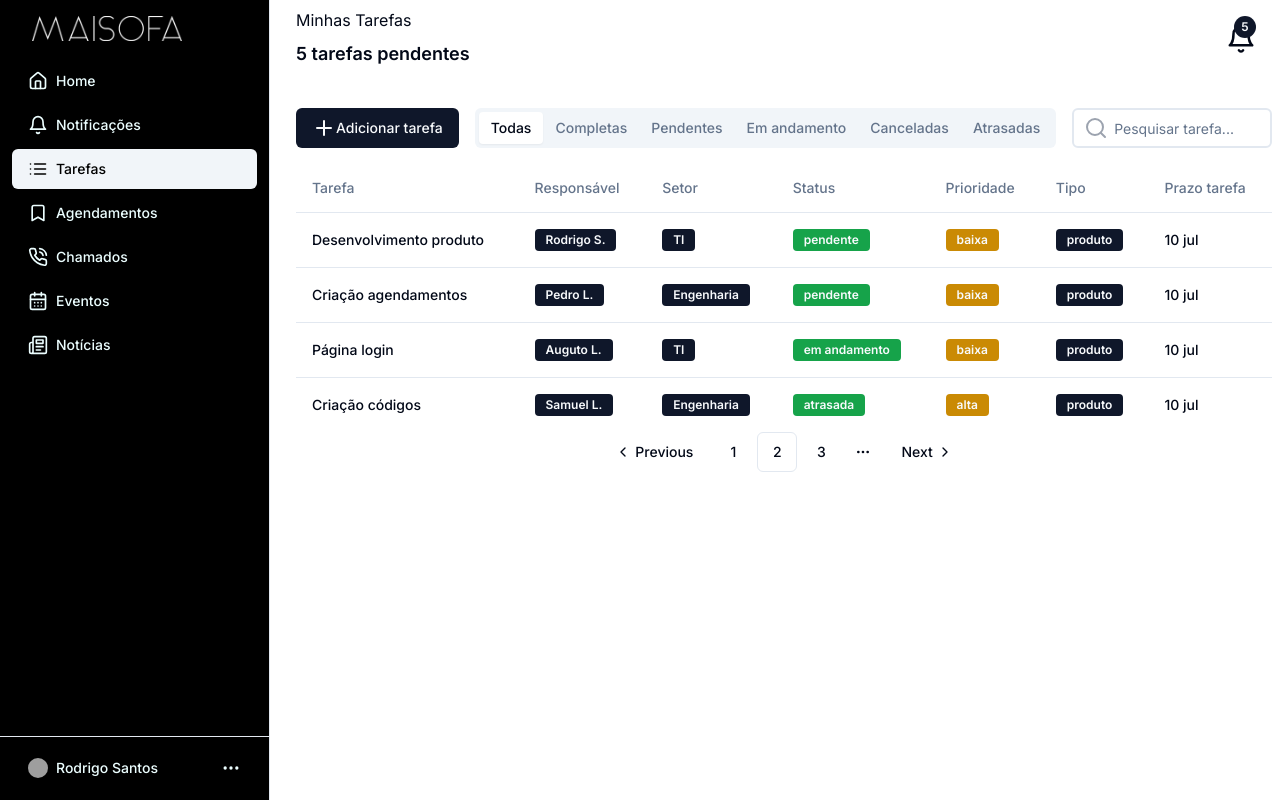
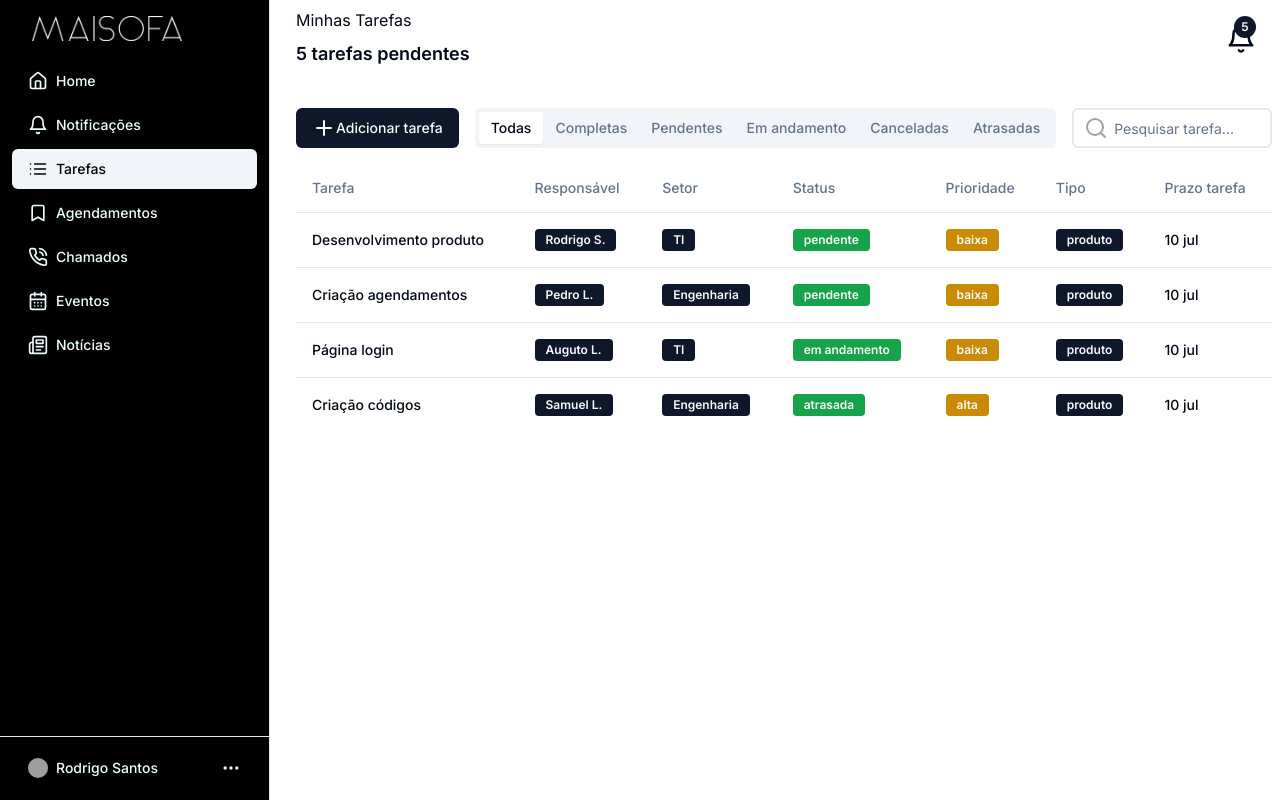
Before and after one commit to maisofa/intranet-interface, a Next.js app: page /tasks in a window 1280 px wide. Built offline with nearby package versions, Linux system fonts and the light colour scheme; grey boxes are pictures that could not be loaded.

Commit message:
remove: removed pagination card

```diff
--- a/src/app/events/page.tsx
+++ b/src/app/events/page.tsx
@@ -209,7 +209,6 @@ export default function Tasks() {
             </div>
           </div>
           <EventsTable events={events} statusTask={statusTask}/>
-          <TaskPaginationCard />
         </div>
       </div>
 
--- a/src/app/tasks/page.tsx
+++ b/src/app/tasks/page.tsx
@@ -72,7 +72,6 @@ export default function Tasks() {
             </div>
           </div>
           <TasksTable status={status}/>
-          <TaskPaginationCard />
         </div>
       </div>
     </div>
```
